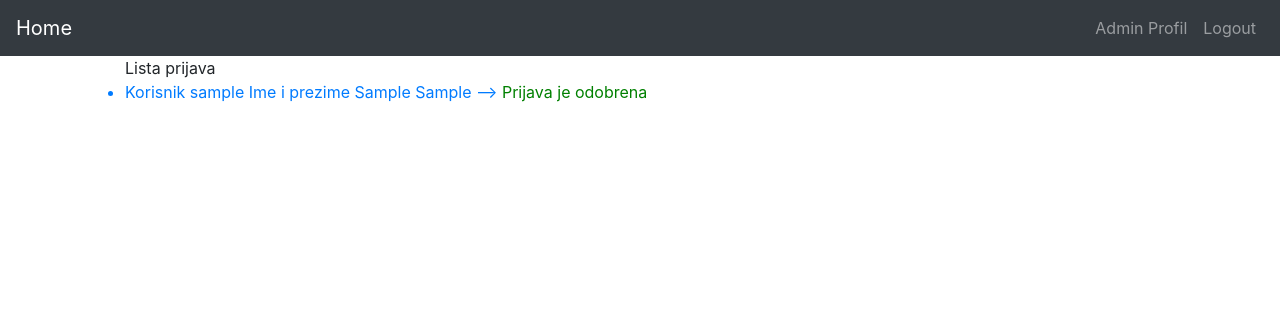
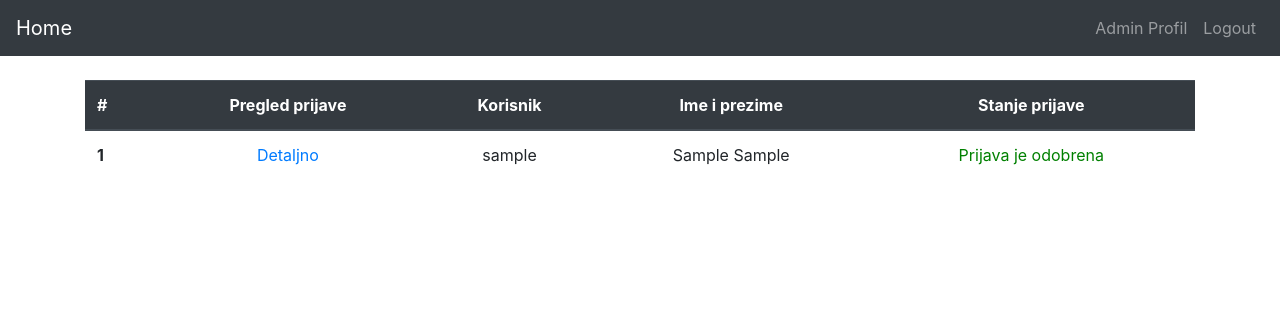
Before and after one commit to 0mnadren/Platforma, a Django app: page /administrator/pregled_prijava in a window 1280 px wide. Shown: the top 316 px of the page. Run offline with Django 3.2, Linux system fonts and the light colour scheme; a user stored in the database is signed in; tables that the repository leaves empty hold one stand-in row (values such as "Sample post").

Commit message:
Prijava_detaljno.html, pregled_prijava.html
-Igranje u kasnim satima sa html (forloop.counter ubacen u pregled prijava)
-unutar prijava_detaljno izbacena dva dugmeta ako je odobren ili odbijen (nema ponovo)

```diff
--- a/administrator/templates/administrator/pregled_prijava.html
+++ b/administrator/templates/administrator/pregled_prijava.html
@@ -5,14 +5,26 @@
 {% endblock title %}
 
 {% block content %}
+<br>
+    <table class="table">
+        <thead class="thead-dark">
+        <tr>
+            <th scope="col-1">#</th>
+            <th class="text-center" scope="col">Pregled prijave</th>
+            <th class="text-center" scope="col">Korisnik</th>
+            <th class="text-center" scope="col">Ime i prezime</th>
+            <th class="text-center" scope="col">Stanje prijave</th>
+        </tr>
+        </thead>
 
-
-
-    <ul>Lista prijava
     {% for prijava in prijave %}
-        <a href="{% url 'administrator:prijava_detaljno' pk=prijava.id %}">
-            <li>
-                Korisnik {{ prijava.user.username }} Ime i prezime {{ prijava.ime }} {{ prijava.prezime }} -->
+            <tbody>
+                <tr>
+                    <th>{{ forloop.counter }}</th>
+                    <td class="text-center" scope="row" ><a href="{% url 'administrator:prijava_detaljno' pk=prijava.id %}">Detaljno</a></td>
+                    <td class="text-center">{{ prijava.user.username }}</td>
+                    <td class="text-center">{{ prijava.ime }} {{ prijava.prezime }}</td>
+                    <td class="text-center">
                         {% if prijava.user.profile_accepted %}
                             <span style="color: green;">Prijava je odobrena</span>
                         {% elif prijava.user.profile_accepted == False %}
@@ -20,10 +32,12 @@
                         {% else %}
                             <span style="color: gray;">Prijava nije pregledana</span>
                         {% endif %}
-            </li>
+                    </td>
+                  </tr>
+            </tbody>
         </a>
     {% endfor %}
-    </ul>
+      </table>
 
 
 
```
Also changed, not shown: administrator/templates/administrator/prijava_detaljno.html (+8 -6 lines). Lines whose indentation alone changed are shown as unchanged.
